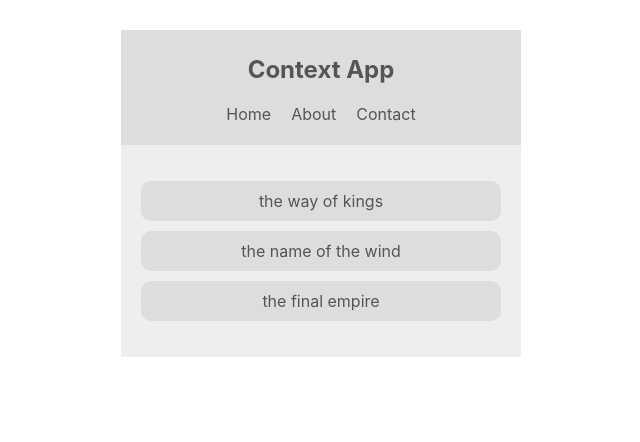
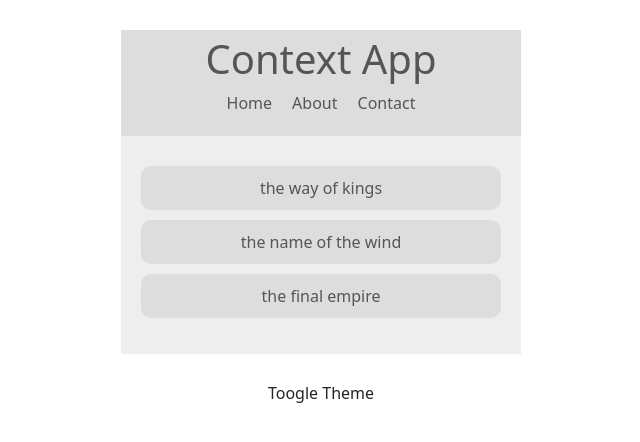
Before and after one commit to MauLight/context-hooks-react, a React (Create React App) app: page / in a window 1280 px wide. Shown: the top 442 px of the page, without its empty margins (319-959 px from the left). Built offline with nearby package versions, Linux system fonts and the light colour scheme.

Commit message:
toggleTheme button added

```diff
--- a/package.json
+++ b/package.json
@@ -6,6 +6,7 @@
     "@testing-library/jest-dom": "^5.16.5",
     "@testing-library/react": "^13.4.0",
     "@testing-library/user-event": "^13.5.0",
+    "bootstrap": "^5.2.2",
     "react": "^18.2.0",
     "react-dom": "^18.2.0",
     "react-scripts": "5.0.1",
--- a/src/App.js
+++ b/src/App.js
@@ -1,6 +1,7 @@
 import './style/App.css';
 import Bookshelf from './components/bookshelf';
 import Navbar from './components/navbar';
+import ThemeToggle from './components/themetoggle';
 import ThemeContextProvider from './contexts/themeContext';
 
 function App() {
@@ -9,6 +10,7 @@ function App() {
       <ThemeContextProvider>
         <Navbar />
         <Bookshelf />
+        <ThemeToggle />
       </ThemeContextProvider>
     </div>
   );
--- /dev/null
+++ b/src/components/themetoggle.jsx
@@ -0,0 +1,22 @@
+import React, { Component } from 'react';
+import { ThemeContext } from '../contexts/themeContext';
+
+class ThemeToggle extends Component {
+    state = {}
+    render() {
+        return (
+            <ThemeContext.Consumer>{(context) => {
+                const { toggle } = context;
+
+                return (
+                    <button className='btn' onClick={toggle}>Toogle Theme</button>
+                )
+
+            }}
+            </ThemeContext.Consumer>
+
+        );
+    }
+}
+
+export default ThemeToggle;
--- a/src/contexts/themeContext.jsx
+++ b/src/contexts/themeContext.jsx
@@ -10,9 +10,13 @@ class ThemeContextProvider extends Component {
         dark: { syntax: '#ddd', ui: '#333', bg: '#555' }
     }
 
+    toggleTheme = () => {
+        this.setState({ isLight: !this.state.isLight });
+    }
+
     render() {
         return (
-            <ThemeContext.Provider value={{ ...this.state }}>
+            <ThemeContext.Provider value={{ ...this.state, toggle: this.toggleTheme }}>
                 {this.props.children}
             </ThemeContext.Provider>
         )
--- a/src/index.js
+++ b/src/index.js
@@ -2,6 +2,10 @@ import React from 'react';
 import ReactDOM from 'react-dom/client';
 import './style/index.css';
 import App from './App';
+// Bootstrap CSS
+import "bootstrap/dist/css/bootstrap.min.css";
+// Bootstrap Bundle JS
+import "bootstrap/dist/js/bootstrap.bundle.min";
 
 const root = ReactDOM.createRoot(document.getElementById('root'));
 root.render(
```
Also changed, not shown: 1 other file (tests, documents, lock files or other folders).
